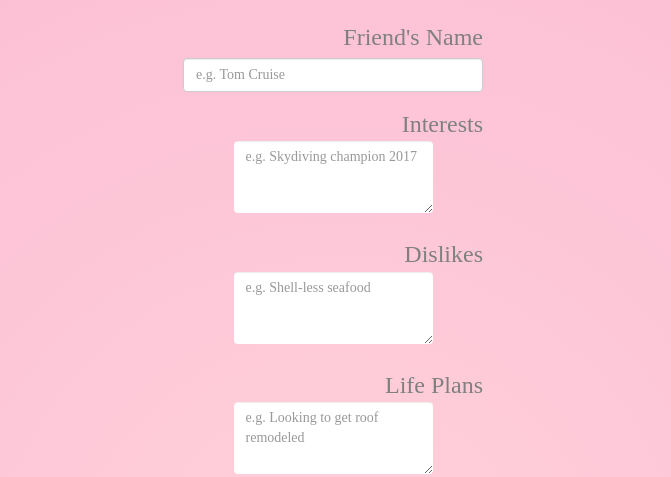
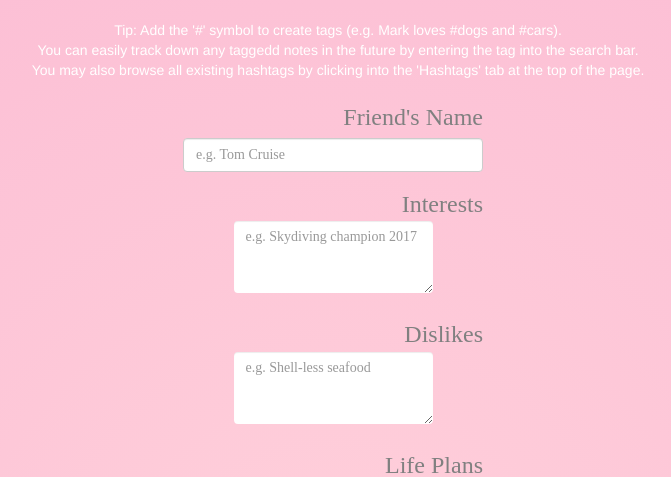
Before and after one commit to clumsycherry/FriendDiary, a Flask app: template templates/addfriend.html in a window 1280 px wide. Shown: the part 157-634 px from the top of the page, without its empty margins (302-973 px from the left). Run offline with Flask 2, Linux system fonts and the light colour scheme; the template is opened without the code that fills it: most values are stand-ins (such as "Sample title", 1, 10 or a date in 2020); some libraries are stand-ins or nearby versions.

Commit message:
Hashtags now searchable, instructions added

```diff
--- a/application.py
+++ b/application.py
@@ -154,11 +154,17 @@ def search():
     if request.method == "POST":
         item=request.form["item"]
         if not item:
-            return apology("Enter name into search bar and check spelling.")
+            return apology("Please enter a name or interest into the search bar above.")
         #Search by name(not case sensitive)
         friend = Friend.query.filter(Friend.name.contains(item), Friend.user_id == session["user_id"]).first()
         if not friend:
-            return apology("No results!")
+            #check if it's a hashtag
+            if item[0] != '#':
+                item = '#' + item
+            hashtag = Hashtag.query.filter(Hashtag.hashtag==item.lower()).first()
+            if not hashtag:
+                return apology("No results! Please check your spelling and entire only one item!")
+            return redirect(url_for('tag', h_id=hashtag.id))
         return displayFriend(friend)
 
 @app.route("/addfriend", methods=["GET", "POST"])
--- a/templates/addfriend.html
+++ b/templates/addfriend.html
@@ -48,6 +48,9 @@
 
 {% block main %}
     <div class="header">Add Friend...</div><br>
+    <div>Tip: Add the '#' symbol to create tags (e.g. Mark loves #dogs and #cars).<br>
+    You can easily track down any taggedd notes in the future by entering the tag into the search bar.<br>
+    You may also browse all existing hashtags by clicking into the 'Hashtags' tab at the top of the page. <br><br></div>
 
     <!-- Add Friend Info -->
     <form action="{{ url_for('addfriend') }}" name="addfriend" method="post">
--- a/templates/layout.html
+++ b/templates/layout.html
@@ -36,7 +36,7 @@
                                 <li><a href="{{ url_for('friends') }}">Friends</a></li>
                                 <li><a href="{{ url_for('tags') }}">Hashtags</a></li>
                                 <li><form class="navbar-form" role="search" action="{{ url_for('search') }}" method="post">
-                                    <input class="form-control" type="text submit" name="item" id="navBarSearchInput" placeholder="&#x1F50E Search Friend or Interest">
+                                    <input class="form-control" type="text submit" name="item" id="navBarSearchInput" placeholder="&#x1F50E Search Friend or Hashtag">
                                 </form></li>
                                 <li><a href="{{ url_for('addfriend') }}">Add Friend</a></li>
                                 <li class="navbar-right"><a href="{{ url_for('logout') }}">Log Out</a></li>
--- a/templates/profile.html
+++ b/templates/profile.html
@@ -110,4 +110,8 @@
             </table>
         </fieldset>
     </form>
+
+    <div>Tip: Add the '#' symbol to create tags (e.g. Mark loves #dogs and #cars).<br>
+    You can easily track down any taggedd notes in the future by entering the tag into the search bar.<br>
+    You may also browse all existing hashtags by clicking into the 'Hashtags' tab at the top of the page. <br><br></div>
 {% endblock %}
```
